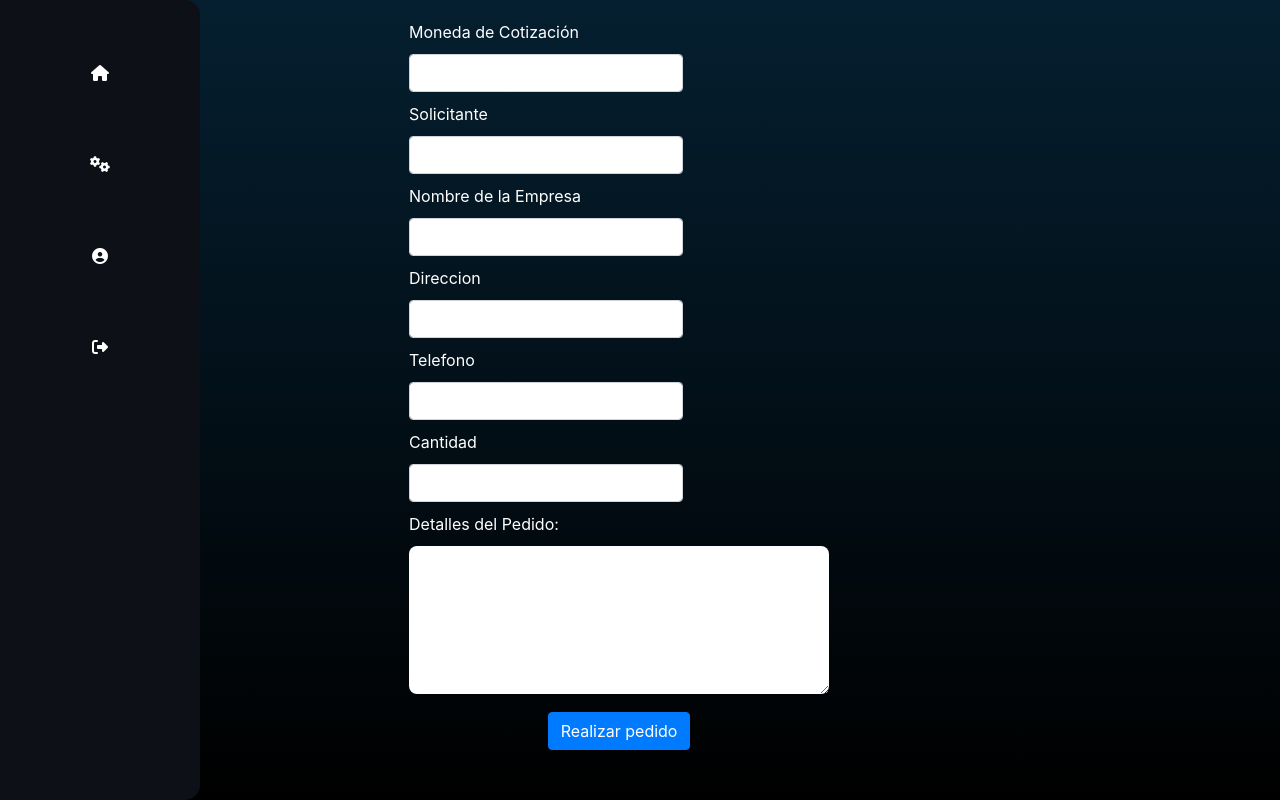
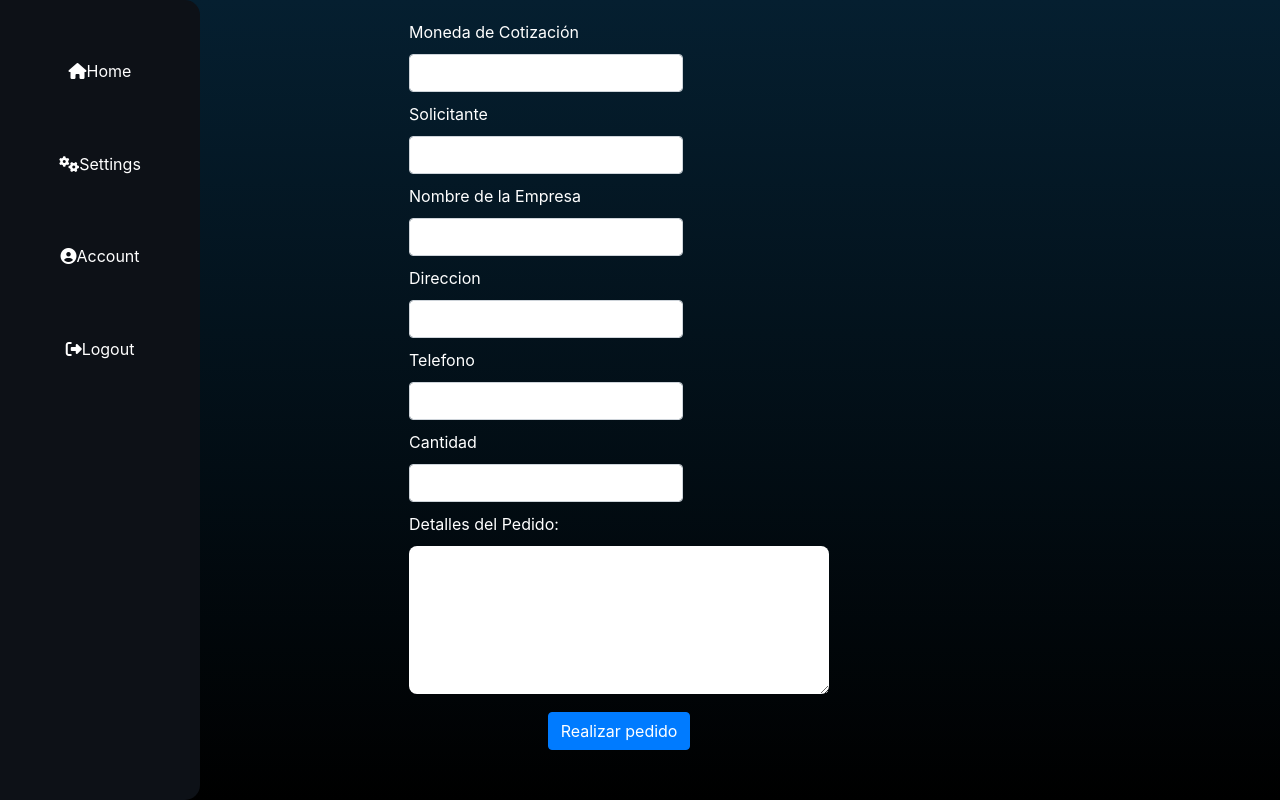
Before and after one commit to Maxprogit/erpvirtualizada, a Django app: page /dashboard/ in a window 1280 px wide. Run offline with Django 3.2, Linux system fonts and the light colour scheme; some libraries are stand-ins or nearby versions.

Commit message:
Ajuste de sidebar

```diff
--- a/web/static/sidebar.css
+++ b/web/static/sidebar.css
@@ -1,7 +1,7 @@
 .input {
   display: flex;
   flex-direction: column;
-  width: 100px; /* Cambiamos el tamaño a 200px en el hover */
+  width: 200px; /* Cambiamos el tamaño a 200px en el hover */
   height: 100vh;
   background-color: #0D1117;
   justify-content: space-evenly;
@@ -10,14 +10,14 @@
   align-items: center;
 }
 
-.input:hover, .input:focus-within {
+/* .input:hover, .input:focus-within {
   transition: all 0.5s ease-out;
   width: 200px;
-}
+} */
 
-span {
+/* span {
   display: none;
-}
+} */
 /* activamos el span y le damos un focus para que el inputo no reduzca su tamañno mientras tenga una opcion selecionada */
 .value:hover span, .value:focus-within span{
   display: block;
@@ -55,6 +55,10 @@ span {
     justify-content: center;
     align-items: center;
     cursor: pointer;
+}
+
+.value span {
+  color: #ffffff;
 }
 
 .value:hover {
```
